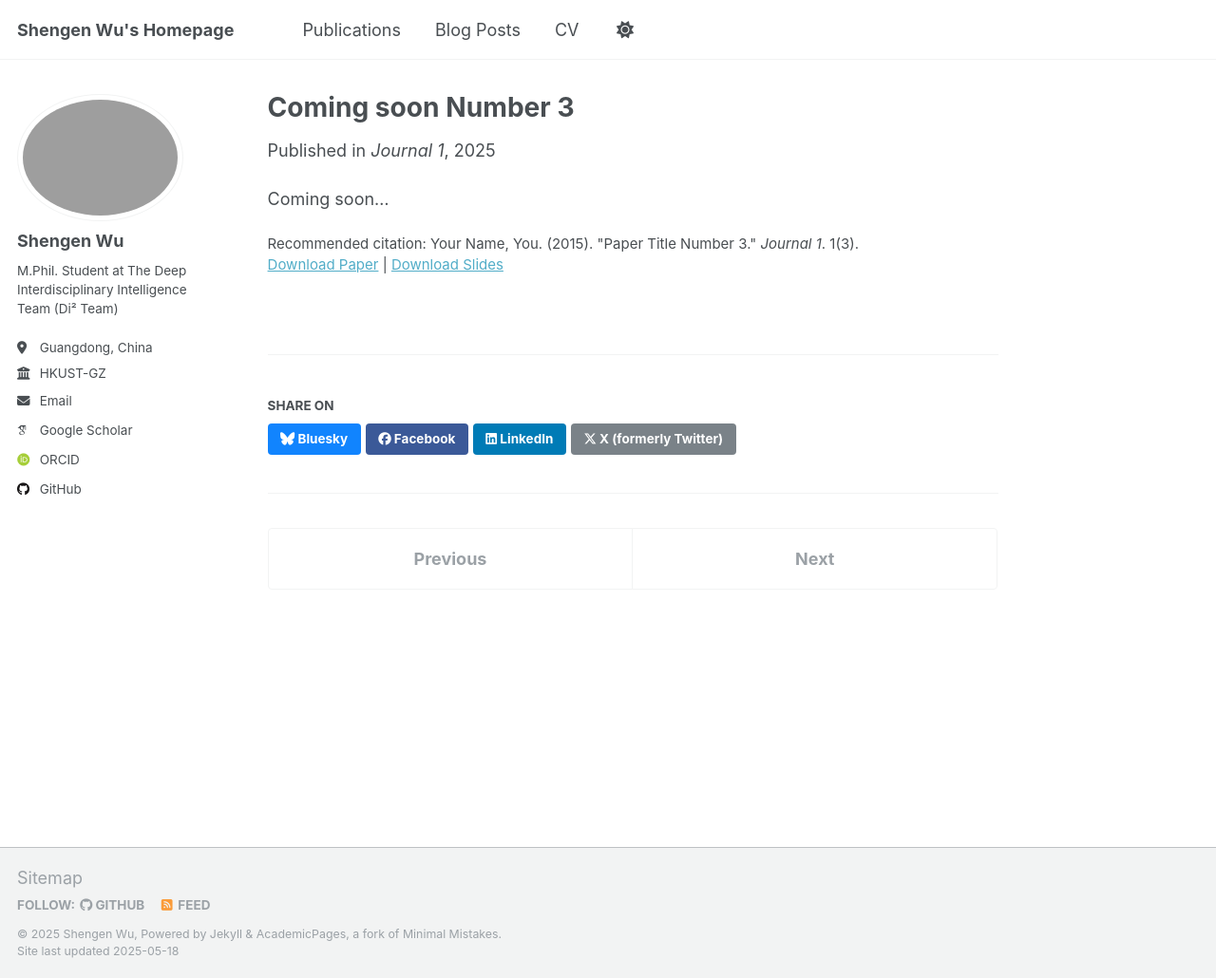
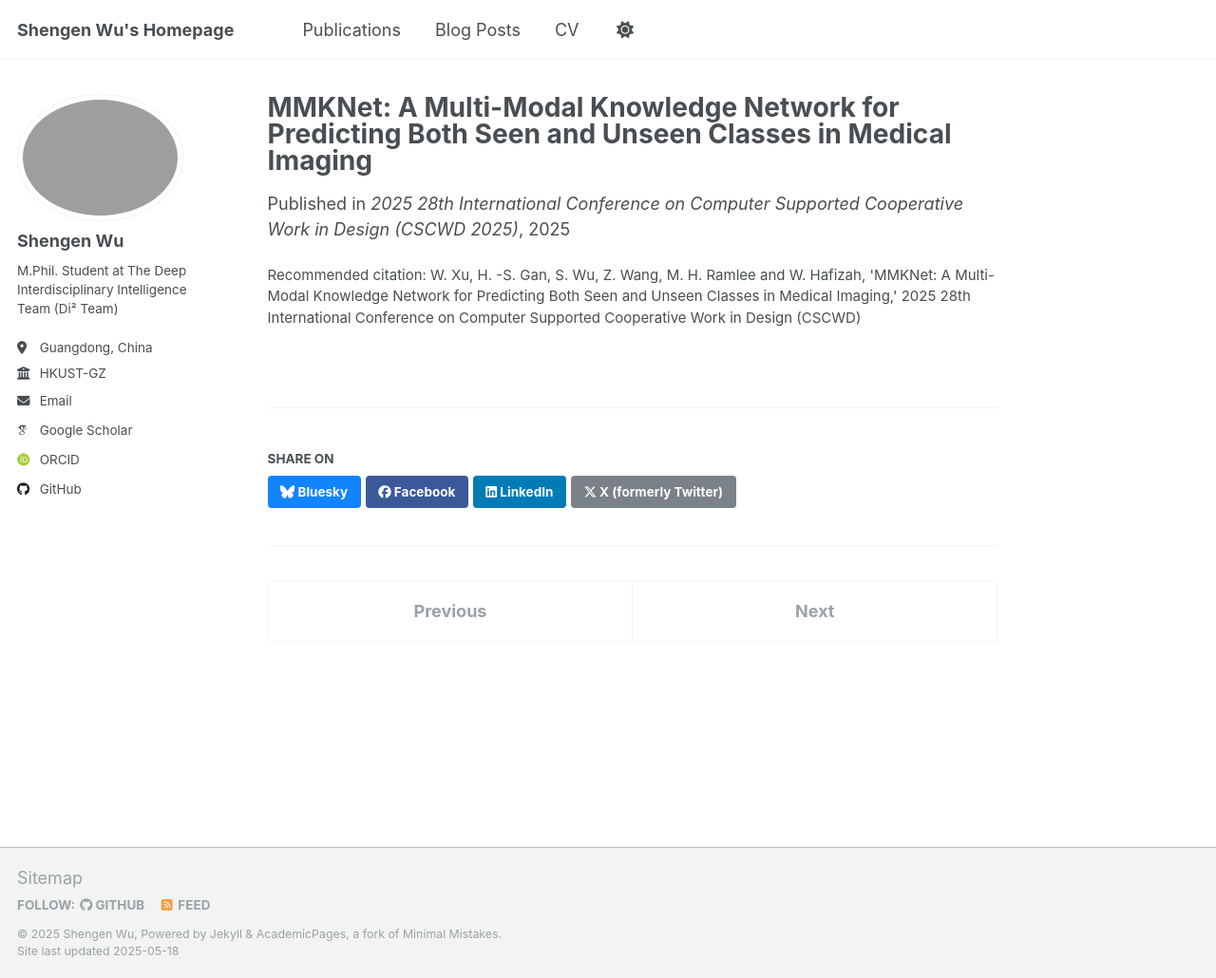
Before and after one commit to ShengenWu/shengenwu.github.io, a Jekyll site: the page built from _publications/2025-10-01-coming-soon-3.md, in a window 1280 px wide and 1030 px high. Shown: the whole window at 95% size. Built offline with Jekyll 4.4.1, drawn with Linux system fonts in a browser that asks for light colours; some web fonts are replaced.

Commit message:
update pub

```diff
--- a/_publications/2025-10-01-coming-soon-3.md
+++ b/_publications/2025-10-01-coming-soon-3.md
@@ -1,14 +1,12 @@
 ---
-title: "Coming soon Number 3"
+title: "MMKNet: A Multi-Modal Knowledge Network for Predicting Both Seen and Unseen Classes in Medical Imaging"
 collection: publications
-category: manuscripts
-permalink: /publication/2015-10-01-coming-soon-3
-excerpt: 'Coming soon'
-date: 2025-10-01
-venue: 'Journal 1'
-slidesurl: 'http://academicpages.github.io/files/slides3.pdf'
-paperurl: 'http://academicpages.github.io/files/paper3.pdf'
-citation: 'Your Name, You. (2015). &quot;Paper Title Number 3.&quot; <i>Journal 1</i>. 1(3).'
+category: conferences
+permalink: /publication/2025-05-15-MMKNet
+# excerpt: 'Coming soon'
+date: 2025-05-15
+venue: '2025 28th International Conference on Computer Supported Cooperative Work in Design (CSCWD 2025)'
+# slidesurl: 'http://academicpages.github.io/files/slides3.pdf'
+# paperurl: 'http://academicpages.github.io/files/paper3.pdf'
+citation: "W. Xu, H. -S. Gan, S. Wu, Z. Wang, M. H. Ramlee and W. Hafizah, 'MMKNet: A Multi-Modal Knowledge Network for Predicting Both Seen and Unseen Classes in Medical Imaging,' 2025 28th International Conference on Computer Supported Cooperative Work in Design (CSCWD)"
 ---
-
-Coming soon...
```
Also changed, not shown: _pages/about.md (+1 -1 lines).
